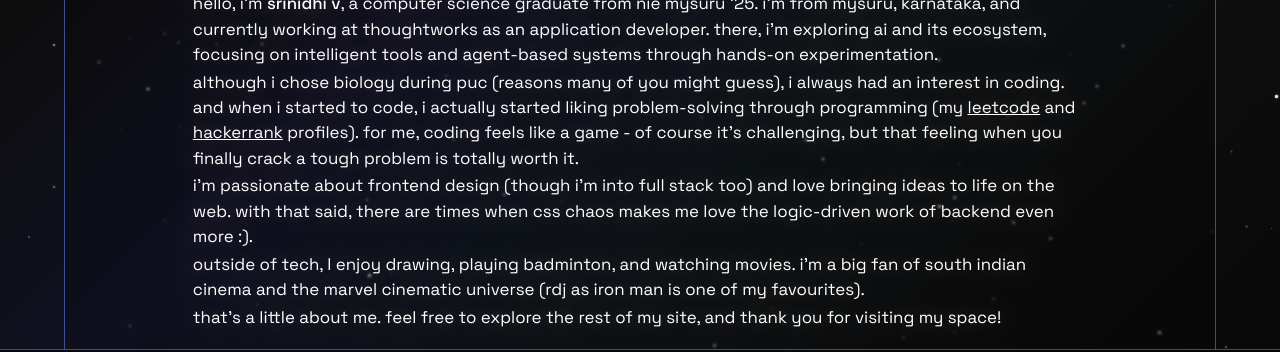
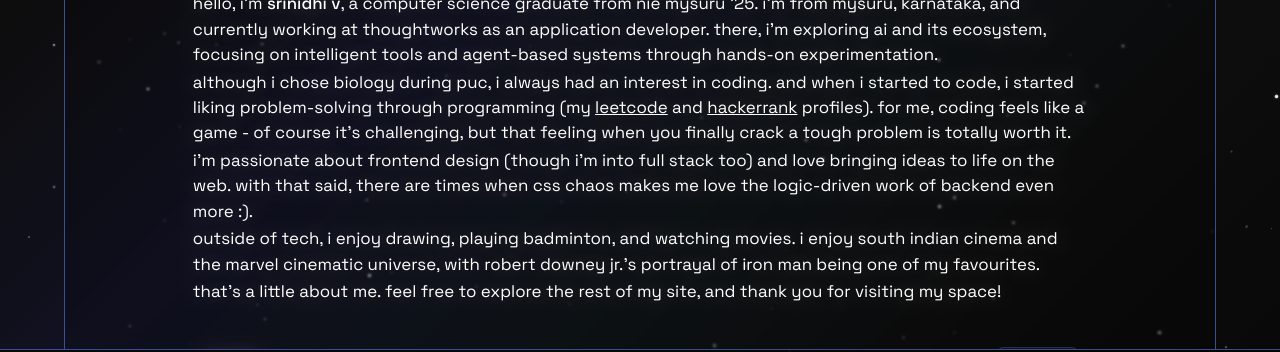
Before and after one commit to srinidhiv2107/portfolio, a React (Vite) app: page / in a window 1280 px wide. Shown: the part 404-756 px from the top of the page. Built offline with nearby package versions, Linux system fonts and the light colour scheme; no server answers; a web font is replaced by a local one.

Commit message:
modify about and speech bubble

```diff
--- a/src/components/About.jsx
+++ b/src/components/About.jsx
@@ -71,8 +71,8 @@ const About = () => {
             focusing on intelligent tools and agent-based systems through hands-on experimentation.
           </p>
           <p>
-            although i chose biology during puc (reasons many of you might guess), i
-            always had an interest in coding. and when i started to code, i actually
+            although i chose biology during puc, i
+            always had an interest in coding. and when i started to code, i
             started liking problem-solving through programming{" "}
             (my{" "}
             <a
@@ -103,9 +103,9 @@ const About = () => {
             :).
           </p>
           <p>
-            outside of tech, I enjoy drawing, playing badminton, and watching movies.
-            i'm a big fan of south indian cinema and the marvel cinematic universe
-            (rdj as iron man is one of my favourites).
+            outside of tech, i enjoy drawing, playing badminton, and watching movies.
+            i enjoy south indian cinema and the marvel cinematic universe,
+            with robert downey jr.'s portrayal of iron man being one of my favourites.
           </p>
           <p>
             that's a little about me. feel free to explore the rest of my site, and
--- a/src/components/Photo.jsx
+++ b/src/components/Photo.jsx
@@ -41,7 +41,7 @@ const Photo = ({ photoSrc, alt }) => {
             className="speech-bubble"
             style={{ pointerEvents: "auto" }}
           >
-            <p className="speech-text">how can i call you?</p>
+            <p className="speech-text">hello! what should i call you?</p>
             <input
               type="text"
               placeholder="enter your name"
```
